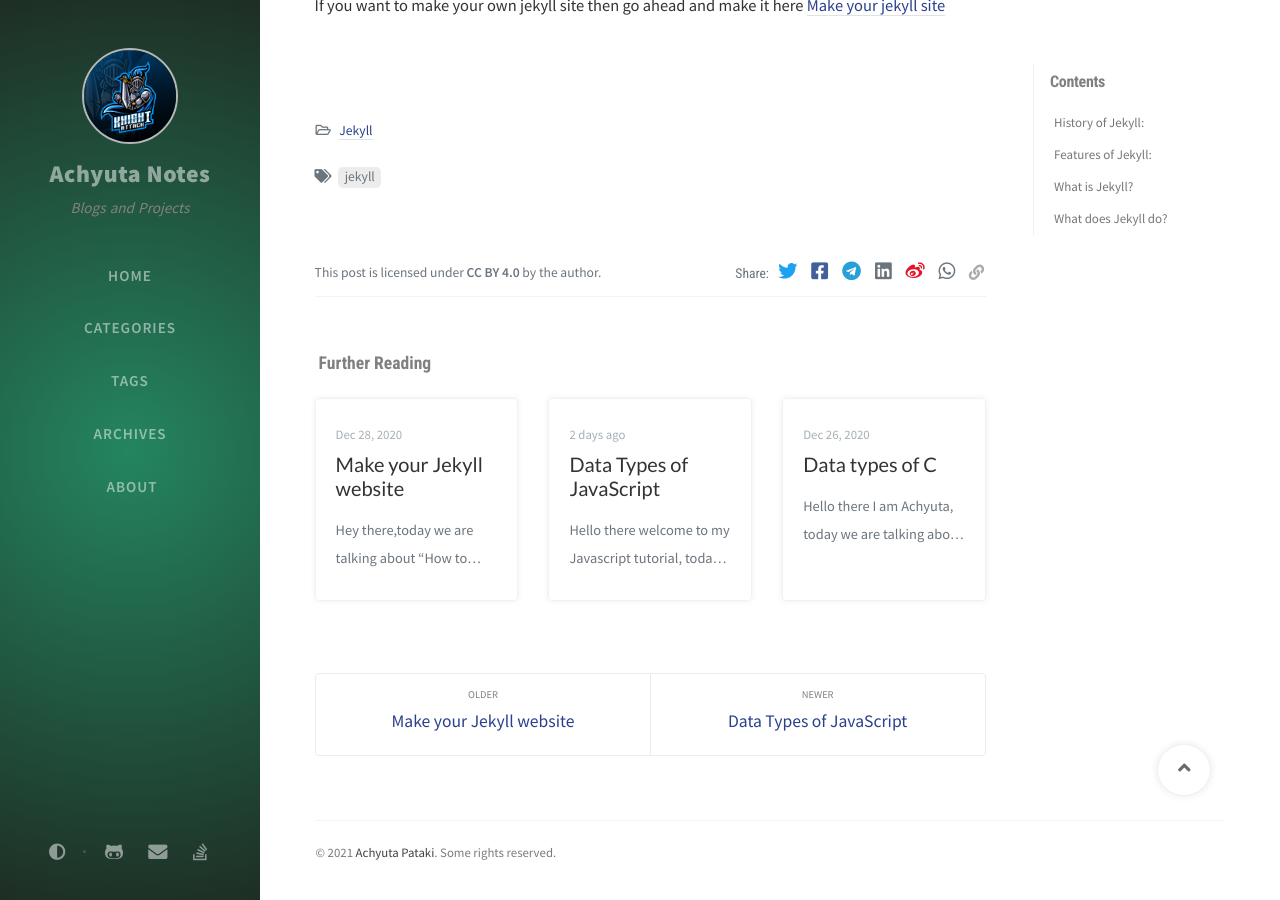
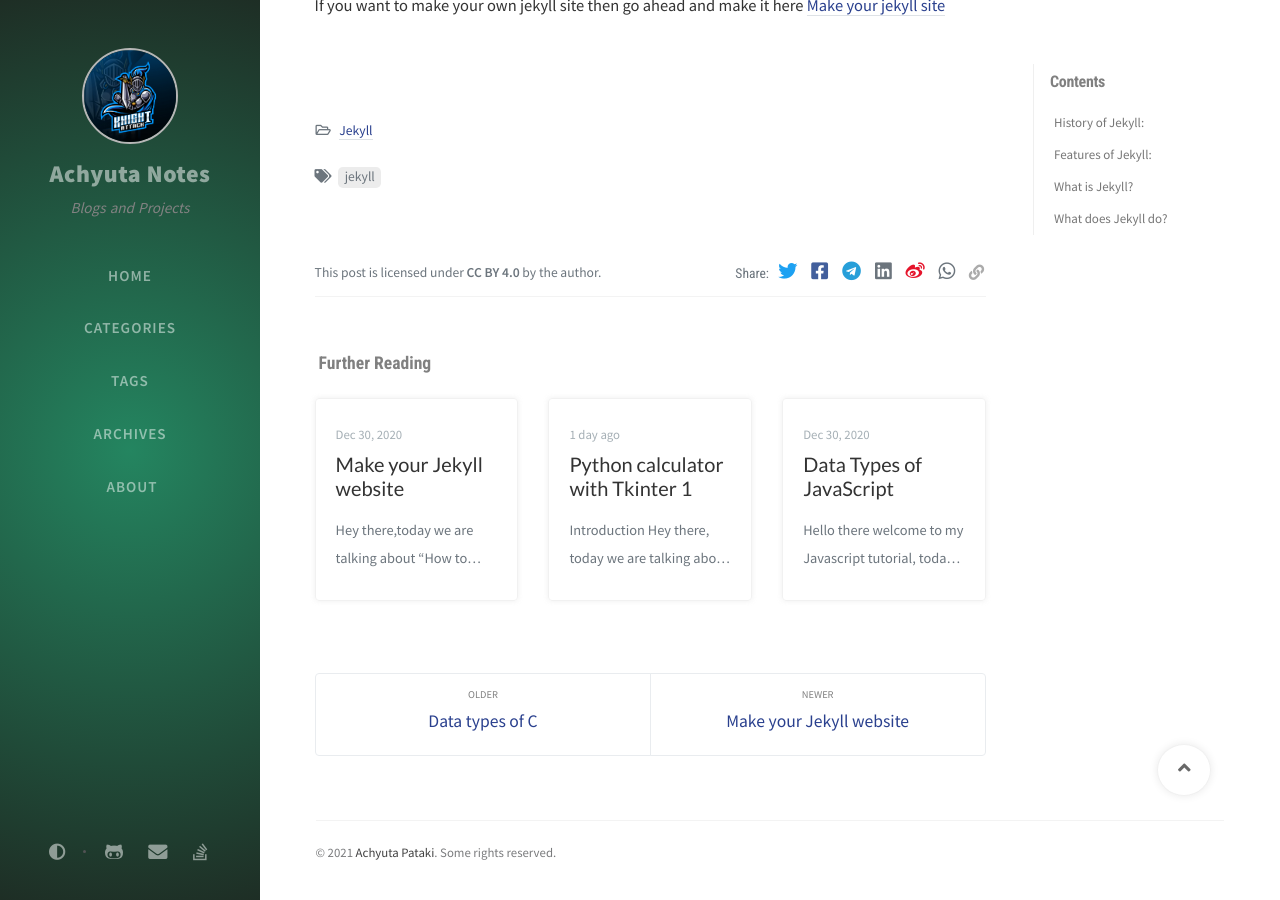
Before and after one commit to achyutap/achyutap.github.io, a Jekyll site: the page built from _posts/2020-11-10-What-is-Jekyll?.md, in a window 1280 px wide and 900 px high, scrolled down 1307 px. Built offline with Jekyll 4.4.1, drawn with Linux system fonts in a browser that asks for light colours; nearby versions of some CDN libraries; comment, search, counter and statistics services are not loaded; some of the changed text lies outside the part shown.

Commit message:
blog 1 on tkintor

````diff
--- a/_posts/2020-11-11-Data-types-of-c.md
+++ b/_posts/2020-11-11-Data-types-of-c.md
@@ -1,11 +1,10 @@
 ---
 title: Data types of C
 author: Achyuta Pataki
-date: 2020-12-26 13:22:00 +0530
+date: 2020-12-28 13:22:00 +0530
 categories: [C-programing, Programming Languages]
 tags: [basic-c,data-types]
 math: true
-pin: true
 ---
 
 Hello there I am Achyuta, today we are talking about **C programing language**. This is the first part of *c*.
--- a/_posts/2020-11-12-Data-Types-of-JavaScript.md
+++ b/_posts/2020-11-12-Data-Types-of-JavaScript.md
@@ -1,7 +1,7 @@
 ---
 title: Data Types of JavaScript
 author: Achyuta Pataki
-date: 2021-1-2 00:00:00 +530
+date: 2020-12-31 00:00:00 +530
 categories: [Javascript, Frontend language]
 tags: [data-types,booleans,strings,number]
 math: true
--- a/_posts/2020-12-28-website.md
+++ b/_posts/2020-12-28-website.md
@@ -1,6 +1,6 @@
 ---
 title: Make your Jekyll website
-date: 2020-12-28 10:10:01 +530
+date: 2020-12-30 10:10:01 +530
 categories: [Jekyll]
 tags: [jekyll, website]
 pin: false
--- a/_posts/2021-01-03-python-calculator-l1.md
+++ b/_posts/2021-01-03-python-calculator-l1.md
@@ -1,7 +1,7 @@
 ---
 title: Python calculator with Tkinter 1
-date: 2020-01-03 10:10:10 +530
-categories: [Tkinter, Python]
+date: 2021-01-03 10:10:10 +530
+categories: [Tkinter, Calculator]
 tags: [ui, tkinter]
 image:
 ---
@@ -25,5 +25,18 @@
 tk.mainloop()
 ```
 
+* The basic tkinter code should always be written like this.
+* This is the preprosser directive of tkinter.
+
+
+
 In python 3.8 it is going to work, what it does is create a simple window of tkinter in linux like this :
 <img src="/assets/img/post_img/sample.png">
+
+### Code explained
+* `import tkinter as tk` : This line includes tkinter module.
+* `window = tk.Tk()` : Inishalizes the window of tkinter.
+* `tk.mainloop()` : The event loop, it will create a window of tkinter and do like the stuff said before this loop.
+
+This is all in this blog.
+In next blog on this [Make your jekyll site]({% link /categories/tkinter/ %}) we are doing something for our calculator app.
````
Also changed, not shown: _posts/2020-11-10-What-is-Jekyll?.md (+1 -1 lines).
